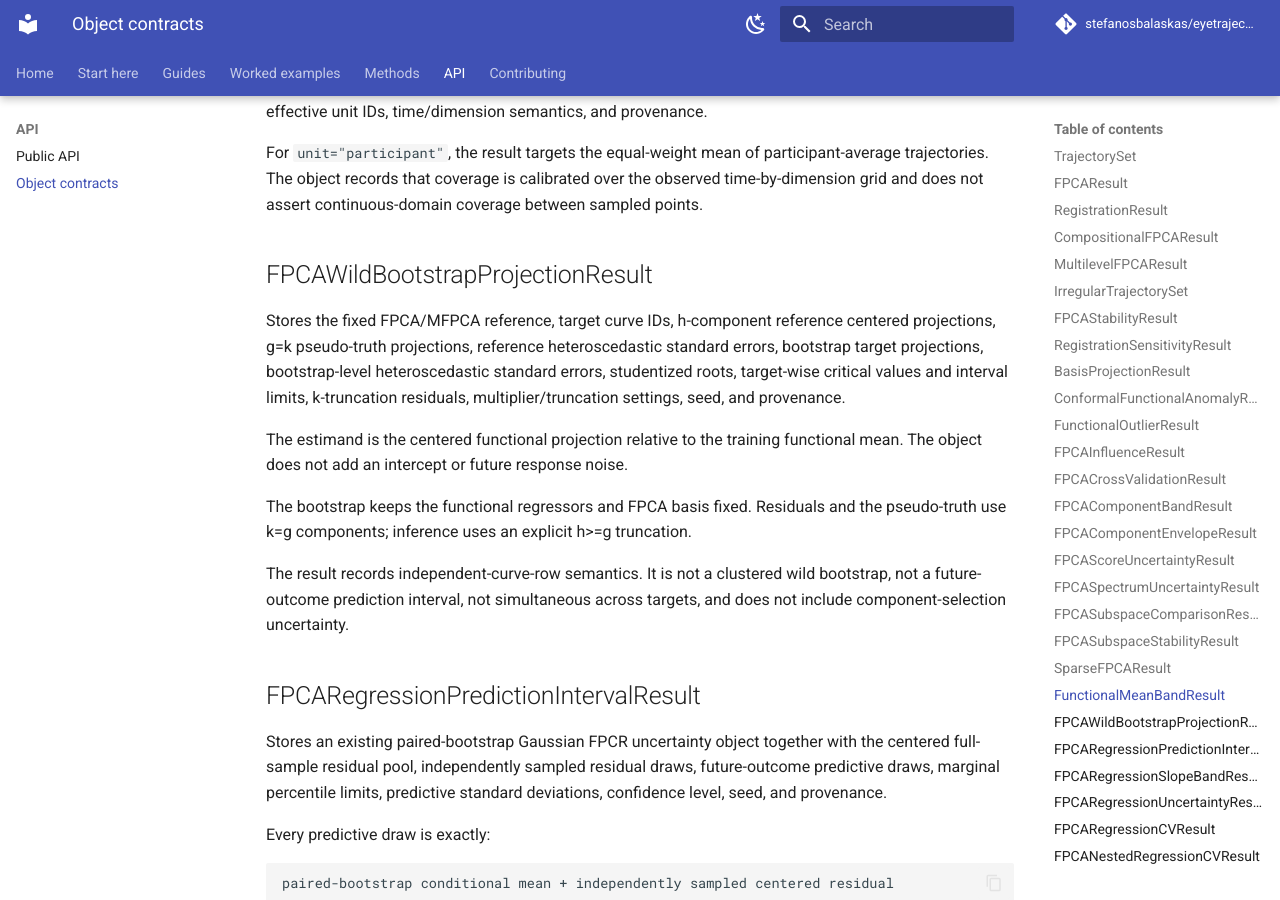
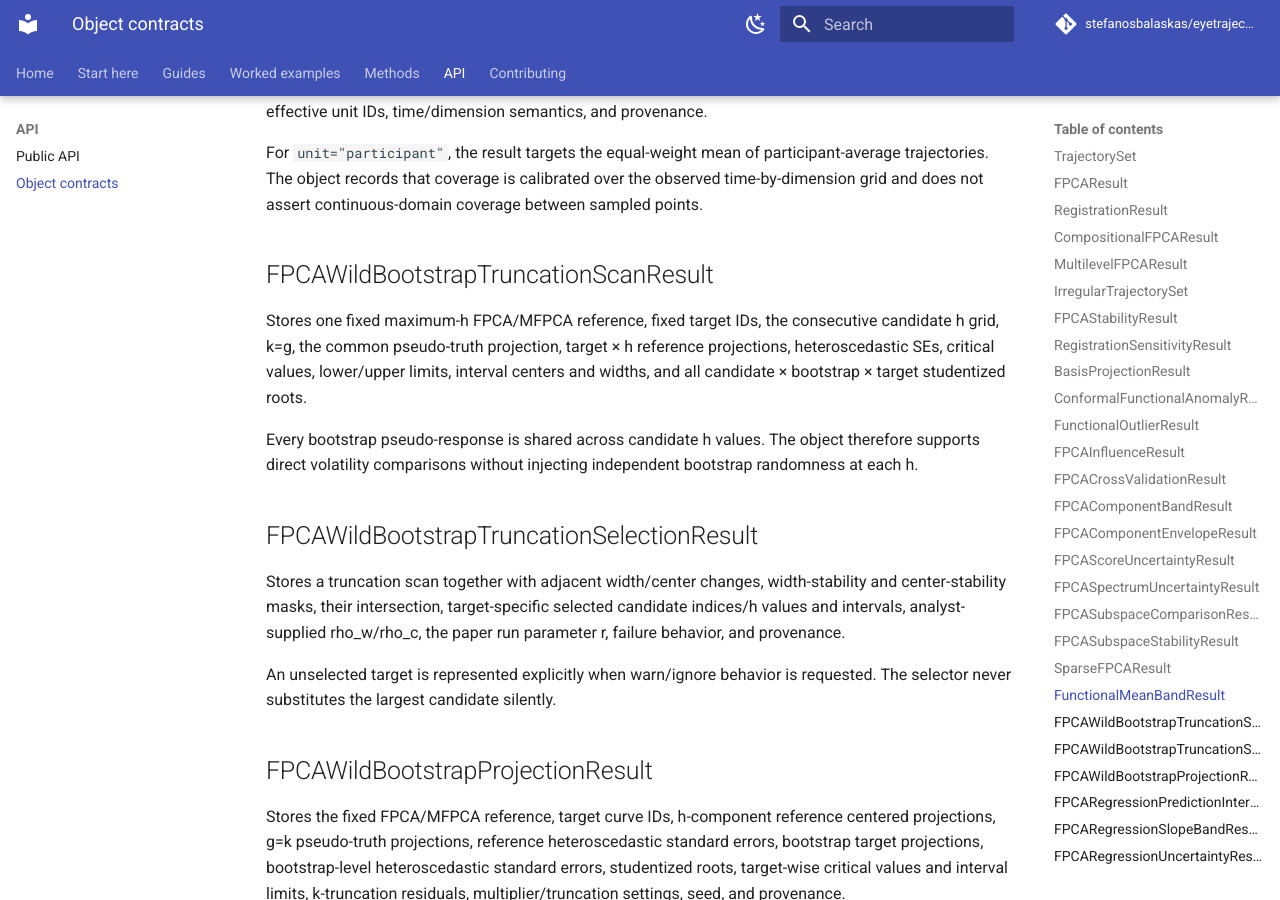
Before and after one commit to stefanosbalaskas/eyetrajectoriespy, an MkDocs documentation site: the page built from docs/reference/objects.md, in a window 1280 px wide and 900 px high, scrolled down 4436 px. Built offline with MkDocs 1.6.1 and Material for MkDocs 9.7.7, drawn with Linux system fonts in a browser that asks for light colours; comment, search, counter and statistics services are not loaded.

```diff
--- a/docs/reference/objects.md
+++ b/docs/reference/objects.md
@@ -156,6 +156,18 @@ over the observed time-by-dimension grid and does not assert continuous-domain
 coverage between sampled points.
 
 
+## FPCAWildBootstrapTruncationScanResult
+
+Stores one fixed maximum-h FPCA/MFPCA reference, fixed target IDs, the consecutive candidate h grid, k=g, the common pseudo-truth projection, target × h reference projections, heteroscedastic SEs, critical values, lower/upper limits, interval centers and widths, and all candidate × bootstrap × target studentized roots.
+
+Every bootstrap pseudo-response is shared across candidate h values. The object therefore supports direct volatility comparisons without injecting independent bootstrap randomness at each h.
+
+## FPCAWildBootstrapTruncationSelectionResult
+
+Stores a truncation scan together with adjacent width/center changes, width-stability and center-stability masks, their intersection, target-specific selected candidate indices/h values and intervals, analyst-supplied rho_w/rho_c, the paper run parameter r, failure behavior, and provenance.
+
+An unselected target is represented explicitly when warn/ignore behavior is requested. The selector never substitutes the largest candidate silently.
+
 ## FPCAWildBootstrapProjectionResult
 
 Stores the fixed FPCA/MFPCA reference, target curve IDs, h-component reference centered projections, g=k pseudo-truth projections, reference heteroscedastic standard errors, bootstrap target projections, bootstrap-level heteroscedastic standard errors, studentized roots, target-wise critical values and interval limits, k-truncation residuals, multiplier/truncation settings, seed, and provenance.
```
Also changed, not shown: VALIDATION.md (+16 -1 lines), docs/methods/status-roadmap.md (+3 -2 lines), docs/reference/api.md (+10 -0 lines), docs/tutorials/index.md (+5 -0 lines).
